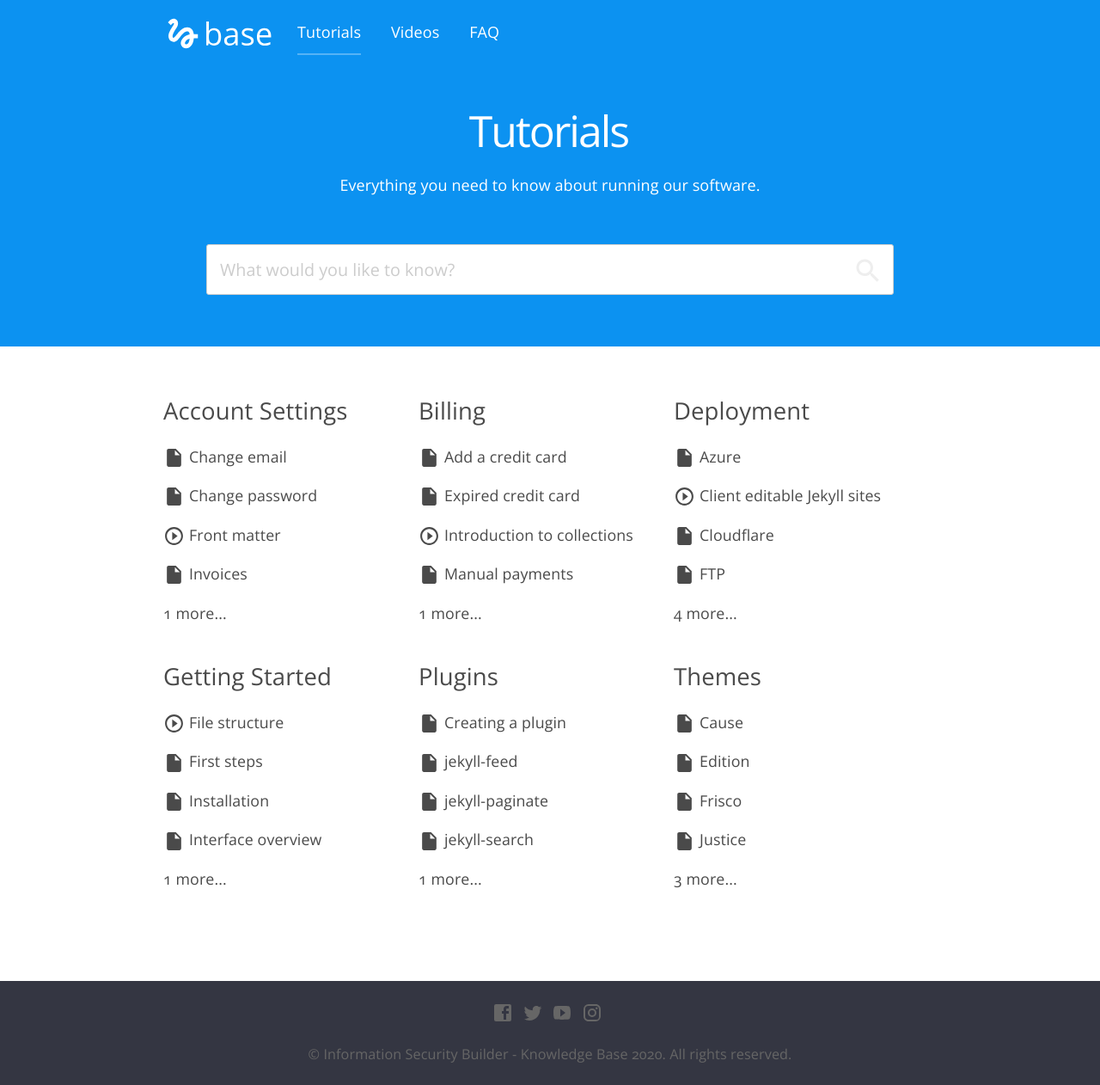
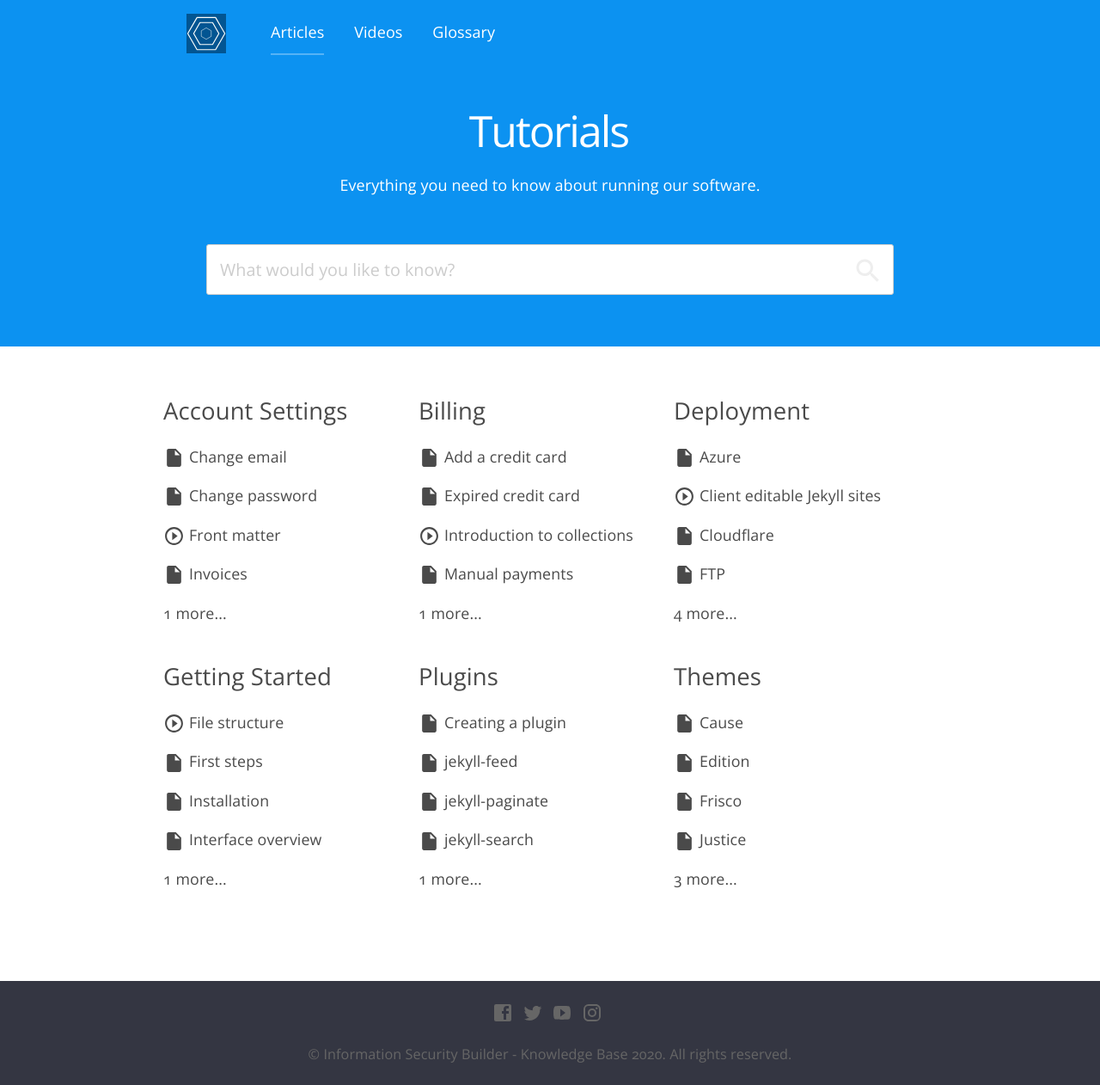
Before and after one commit to informationsecurity-builders/informationsecurity-builders.github.io, a Jekyll site: the page built from index.html, in a window 1280 px wide. Shown: the whole page at 86% size. Built offline with Jekyll 4.4.1, drawn with Linux system fonts in a browser that asks for light colours; nearby versions of some CDN libraries; some of the changed lines change nothing that is shown.

Commit message:
Update logo and navigation

```diff
--- a/_data/navigation.yml
+++ b/_data/navigation.yml
@@ -1,6 +1,6 @@
-- name: Tutorials
+- name: Articles
   link: /
 - name: Videos
   link: /videos/
-- name: FAQ
+- name: Glossary
   link: /faq/
--- a/_includes/logo.html
+++ b/_includes/logo.html
@@ -1,40 +1,8 @@
-<svg version="1.1" id="Layer_1" xmlns="http://www.w3.org/2000/svg" xmlns:xlink="http://www.w3.org/1999/xlink" x="0px" y="0px"
-	 width="68.375px" height="24px" viewBox="0 0 68.375 24" enable-background="new 0 0 68.375 24" xml:space="preserve">
-<path d="M4.59,6.89c0.7-0.71,1.4-1.35,1.71-1.22c0.5,0.2,0,1.03-0.3,1.52c-0.25,0.42-2.86,3.89-2.86,6.31
-	c0,1.28,0.48,2.34,1.34,2.98c0.75,0.56,1.74,0.729,2.64,0.459c1.07-0.31,1.95-1.399,3.06-2.77c1.21-1.49,2.83-3.44,4.08-3.44
-	c1.631,0,1.65,1.01,1.76,1.79c-3.779,0.641-5.379,3.67-5.379,5.371c0,1.699,1.44,3.09,3.209,3.09c1.631,0,4.291-1.33,4.69-6.101H21
-	v-2.5h-2.471c-0.149-1.65-1.09-4.2-4.029-4.2c-2.25,0-4.18,1.91-4.94,2.84c-0.58,0.73-2.06,2.48-2.29,2.72
-	c-0.25,0.3-0.68,0.84-1.11,0.84c-0.45,0-0.72-0.83-0.36-1.92c0.35-1.09,1.4-2.86,1.85-3.52C8.43,8,8.95,7.22,8.95,5.86
-	C8.95,3.69,7.31,3,6.44,3C5.12,3,3.97,4,3.72,4.25C3.36,4.61,3.06,4.91,2.84,5.18L4.59,6.89z M13.88,18.55
-	c-0.31,0-0.739-0.26-0.739-0.72c0-0.6,0.729-2.2,2.869-2.76C15.71,17.76,14.58,18.55,13.88,18.55z"/>
-<path fill="none" d="M0,0h24v24H0V0z"/>
-<g>
-	<path d="M30.864,8.79c1.336,0,2.373,0.456,3.112,1.368c0.739,0.913,1.109,2.204,1.109,3.873c0,1.67-0.373,2.968-1.118,3.893
-		c-0.746,0.924-1.78,1.387-3.104,1.387c-0.662,0-1.267-0.122-1.813-0.366c-0.548-0.245-1.007-0.62-1.378-1.128h-0.111l-0.325,1.309
-		h-1.104V4.689h1.54v3.507c0,0.786-0.024,1.491-0.074,2.115h0.074C28.391,9.297,29.454,8.79,30.864,8.79z M30.642,10.08
-		c-1.052,0-1.81,0.301-2.272,0.905c-0.465,0.603-0.696,1.619-0.696,3.047c0,1.43,0.238,2.451,0.714,3.066
-		c0.477,0.615,1.24,0.924,2.292,0.924c0.946,0,1.651-0.346,2.115-1.035s0.696-1.68,0.696-2.973c0-1.324-0.232-2.311-0.696-2.96
-		S31.612,10.08,30.642,10.08z"/>
-	<path d="M44.028,19.125l-0.306-1.447h-0.074c-0.508,0.637-1.014,1.068-1.518,1.294s-1.133,0.339-1.888,0.339
-		c-1.008,0-1.799-0.26-2.37-0.779c-0.572-0.52-0.858-1.258-0.858-2.217c0-2.054,1.642-3.13,4.927-3.229l1.725-0.057v-0.63
-		c0-0.798-0.171-1.387-0.515-1.767c-0.343-0.381-0.892-0.571-1.646-0.571c-0.848,0-1.806,0.26-2.876,0.779l-0.473-1.178
-		c0.5-0.272,1.049-0.485,1.646-0.64c0.597-0.154,1.195-0.232,1.795-0.232c1.212,0,2.11,0.269,2.695,0.807
-		c0.584,0.538,0.877,1.401,0.877,2.588v6.939H44.028z M40.549,18.039c0.959,0,1.712-0.262,2.26-0.788
-		c0.547-0.525,0.82-1.262,0.82-2.208v-0.918l-1.539,0.064c-1.225,0.043-2.108,0.233-2.649,0.57
-		c-0.541,0.338-0.812,0.861-0.812,1.572c0,0.557,0.168,0.98,0.506,1.271C39.472,17.895,39.943,18.039,40.549,18.039z"/>
-	<path d="M54.901,16.352c0,0.945-0.352,1.676-1.057,2.189s-1.695,0.77-2.969,0.77c-1.349,0-2.4-0.213-3.154-0.641v-1.428
-		c0.488,0.247,1.012,0.441,1.572,0.584c0.56,0.143,1.1,0.213,1.619,0.213c0.804,0,1.422-0.128,1.855-0.385
-		c0.433-0.256,0.648-0.647,0.648-1.174c0-0.395-0.171-0.734-0.515-1.016c-0.343-0.281-1.013-0.613-2.009-0.997
-		c-0.945-0.353-1.618-0.66-2.018-0.923c-0.398-0.264-0.695-0.562-0.891-0.896c-0.194-0.334-0.292-0.733-0.292-1.197
-		c0-0.829,0.337-1.483,1.011-1.962c0.675-0.479,1.6-0.719,2.774-0.719c1.095,0,2.165,0.223,3.21,0.668l-0.547,1.252
-		c-1.021-0.42-1.945-0.631-2.774-0.631c-0.729,0-1.28,0.115-1.651,0.343c-0.371,0.229-0.557,0.544-0.557,0.946
-		c0,0.272,0.069,0.504,0.209,0.696c0.139,0.192,0.363,0.375,0.672,0.547c0.31,0.174,0.903,0.424,1.781,0.752
-		c1.207,0.439,2.021,0.881,2.445,1.326C54.689,15.117,54.901,15.678,54.901,16.352z"/>
-	<path d="M61.701,19.311c-1.502,0-2.688-0.457-3.558-1.373c-0.869-0.915-1.304-2.186-1.304-3.812c0-1.639,0.404-2.941,1.211-3.906
-		c0.808-0.965,1.892-1.447,3.252-1.447c1.274,0,2.282,0.419,3.024,1.257c0.742,0.838,1.113,1.944,1.113,3.317v0.974h-7.005
-		c0.031,1.194,0.333,2.101,0.905,2.718c0.571,0.619,1.378,0.928,2.417,0.928c1.094,0,2.177-0.229,3.246-0.686v1.373
-		c-0.544,0.234-1.059,0.403-1.544,0.505C62.974,19.26,62.389,19.311,61.701,19.311z M61.284,10.061
-		c-0.816,0-1.468,0.266-1.953,0.798c-0.485,0.532-0.771,1.268-0.858,2.208h5.316c0-0.97-0.217-1.714-0.649-2.23
-		C62.707,10.319,62.088,10.061,61.284,10.061z"/>
-</g>
-</svg>
+<svg xmlns="http://www.w3.org/2000/svg" xmlns:xlink="http://www.w3.org/1999/xlink" width="70pt" height="70pt" viewBox="0 0 70 70" version="1.1">
+	<g id="surface1">
+	<rect x="0" y="0" width="70" height="70" style="fill:rgb(0.784314%,33.333333%,57.254902%);fill-opacity:1;stroke:none;"/>
+	<path style="fill:none;stroke-width:50.0496;stroke-linecap:square;stroke-linejoin:round;stroke:rgb(100%,100%,99.215686%);stroke-opacity:1;stroke-miterlimit:0.6;" d="M 1471.763393 1814.620536 L 533.370536 1814.620536 L 64.174107 1002.008929 L 533.370536 189.397321 L 1471.763393 189.397321 L 1940.848214 1002.008929 Z M 1471.763393 1814.620536 " transform="matrix(0.035,0,0,0.035,0,0)"/>
+	<path style="fill:none;stroke-width:50;stroke-linecap:butt;stroke-linejoin:round;stroke:rgb(100%,100%,99.215686%);stroke-opacity:1;stroke-miterlimit:0.6;" d="M 1320.424107 1552.566964 L 682.477679 1552.566964 L 363.504464 1000.111607 L 682.477679 447.544643 L 1320.424107 447.544643 L 1639.397321 1000.111607 Z M 1320.424107 1552.566964 " transform="matrix(0.035,0,0,0.035,0,0)"/>
+	<path style="fill:none;stroke-width:22.625;stroke-linecap:butt;stroke-linejoin:bevel;stroke:rgb(100%,100%,99.215686%);stroke-opacity:1;stroke-miterlimit:0.6;" d="M 1155.65046 1190.00001 L 867.034389 1190.00001 L 722.614746 940.00001 L 867.034389 690.00001 L 1155.65046 690.00001 L 1299.958496 940.00001 Z M 1155.65046 1190.00001 " transform="matrix(0.000000000000000002,0.035,-0.035,0.000000000000000002,67.9,-0.334485)"/>
+	</g>
+	</svg>
```
